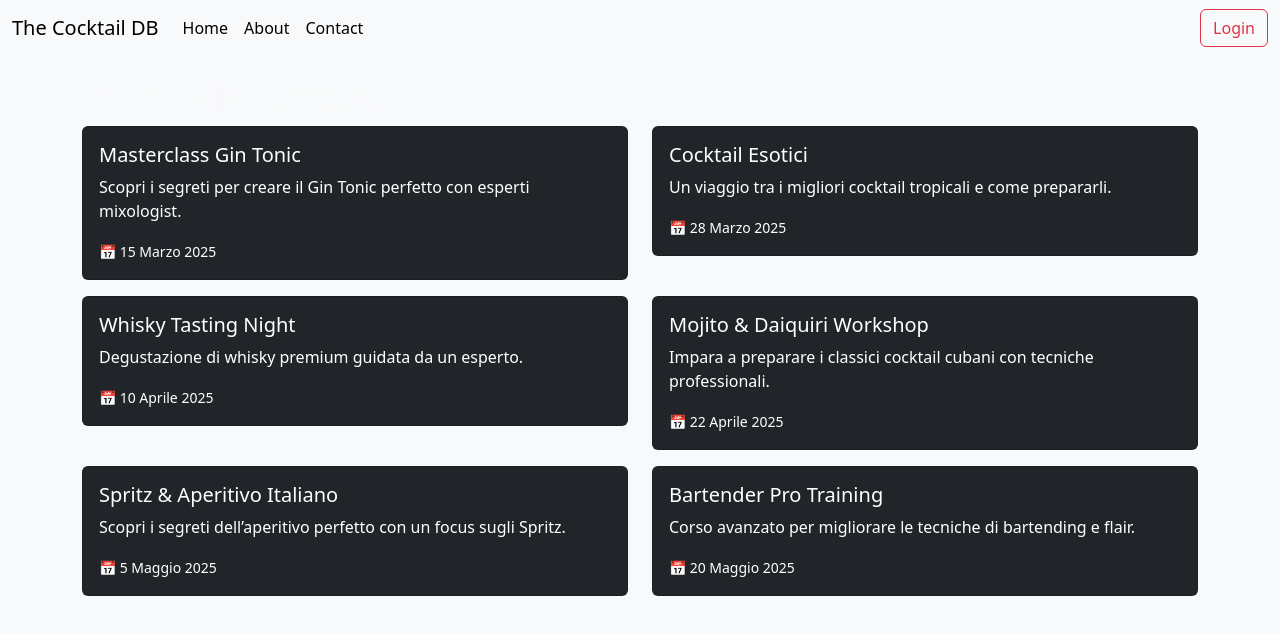
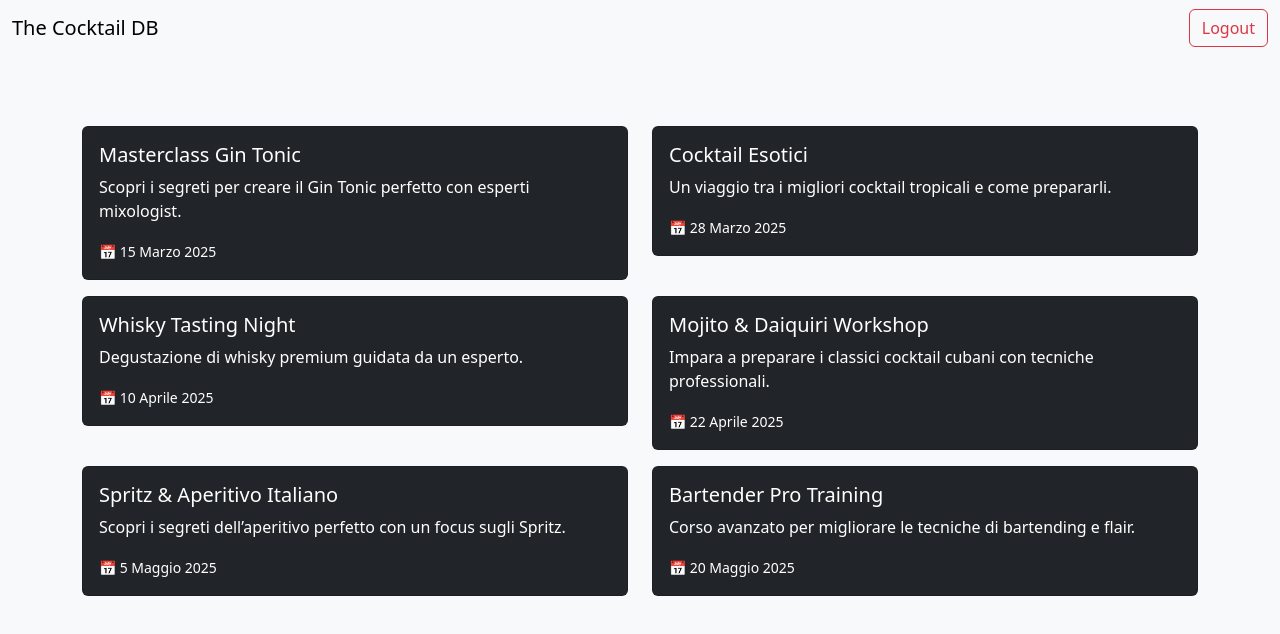
Before and after one commit to Gianlucadl92/cocktail-angular, an Angular app: page /clienti in a window 1280 px wide. Shown: the top 634 px of the page. Built offline with nearby package versions, Linux system fonts and the light colour scheme.

Commit message:
inserito navbar pagina clienti

```diff
--- a/src/app/app.component.html
+++ b/src/app/app.component.html
@@ -1,4 +1,4 @@
-<nav class="navbar navbar-expand-lg bg-body-tertiary">
+<nav *ngIf="!isLoginPage()" class="navbar navbar-expand-lg bg-body-tertiary">
   <div class="container-fluid">
     <a class="navbar-brand" href="#" (click)="goToPage('', $event)"
       >The Cocktail DB</a
--- a/src/app/app.component.ts
+++ b/src/app/app.component.ts
@@ -1,10 +1,11 @@
+import { CommonModule } from '@angular/common';
 import { Component } from '@angular/core';
 import { RouterOutlet } from '@angular/router';
 import { Router } from '@angular/router';
 
 @Component({
   selector: 'app-root',
-  imports: [RouterOutlet],
+  imports: [RouterOutlet, CommonModule],
   templateUrl: './app.component.html',
   styleUrl: './app.component.css'
 })
@@ -18,4 +19,8 @@ export class AppComponent {
     this.router.navigate([page]);
   }
 
+  // navbar non visibile nella pagina clienti
+  isLoginPage(): boolean {
+    return this.router.url === '/clienti';
+  }
 }
--- a/src/app/clienti/clienti.component.html
+++ b/src/app/clienti/clienti.component.html
@@ -1,3 +1,12 @@
+<!-- navbar clienti -->
+<nav class="navbar navbar-expand-lg bg-body-tertiary">
+  <div class="container-fluid">
+    <a class="navbar-brand">The Cocktail DB</a>
+    <button type="button" class="btn btn-outline-danger" (click)="logout()" *ngIf="isLoggedIn">Logout</button>
+  </div>
+</nav>
+
+<!-- eventi -->
 <div class="container mt-4">
   <h2 class="text-light">Eventi & Masterclass</h2>
   <div class="row">
--- a/src/app/clienti/clienti.component.ts
+++ b/src/app/clienti/clienti.component.ts
@@ -1,6 +1,7 @@
 import { Component, OnInit } from '@angular/core';
 import { CocktailService } from '../service/cocktail.service';
 import { CommonModule } from '@angular/common';
+import { Router } from '@angular/router';
 
 @Component({
   selector: 'app-clienti',
@@ -10,10 +11,17 @@ import { CommonModule } from '@angular/common';
 })
 export class ClientiComponent implements OnInit {
   eventi: any[] = [];
+  isLoggedIn: boolean = true;
 
-  constructor(private cocktailService: CocktailService) {}
+  constructor(private cocktailService: CocktailService, private router: Router) {}
 
   ngOnInit(): void {
     this.eventi = this.cocktailService.getEventi();
   }
+
+  // logout
+  logout() {
+    this.cocktailService.logout(); // Esegue il logout
+    this.router.navigate(['/']); // Torna alla home
+  }
 }
--- a/src/app/service/cocktail.service.ts
+++ b/src/app/service/cocktail.service.ts
@@ -1,6 +1,6 @@
 import { HttpClient } from '@angular/common/http';
 import { Injectable } from '@angular/core';
-import { Observable } from 'rxjs';
+import { Observable, BehaviorSubject  } from 'rxjs';
 
 @Injectable({
   providedIn: 'root',
@@ -134,4 +134,12 @@ export class CocktailService {
   getEventi() {
     return this.eventi;
   }
+
+  // logout clienti
+  private isLoggedInSubject = new BehaviorSubject<boolean>(false);
+  isLoggedIn$ = this.isLoggedInSubject.asObservable();
+
+  logout() {
+    this.isLoggedInSubject.next(false);
+  }
 }
```
